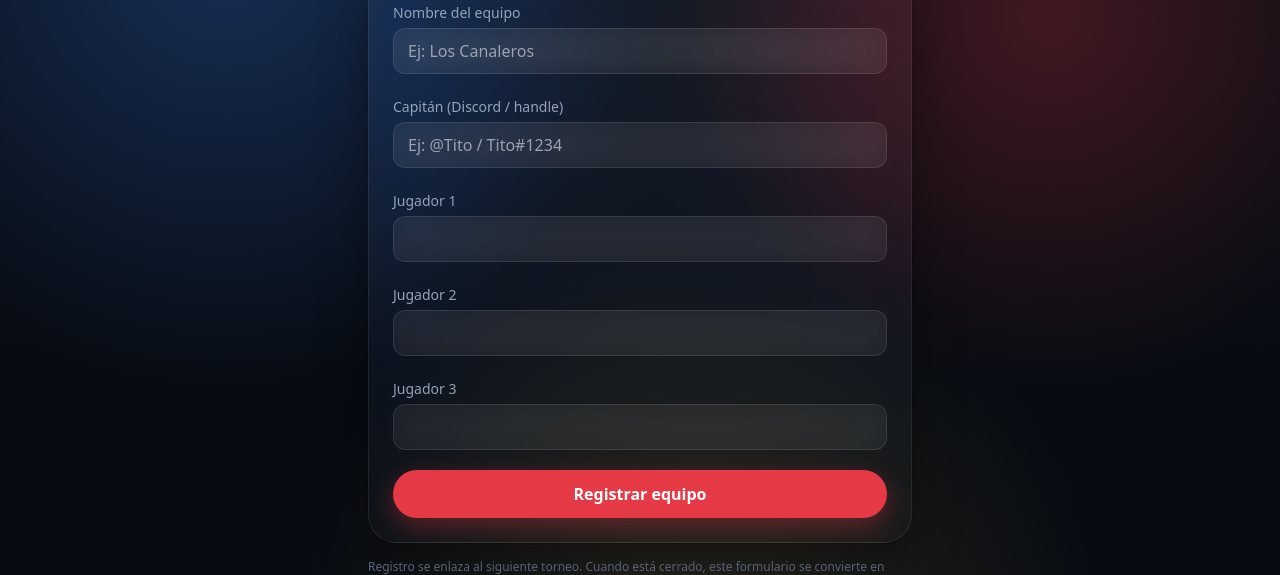
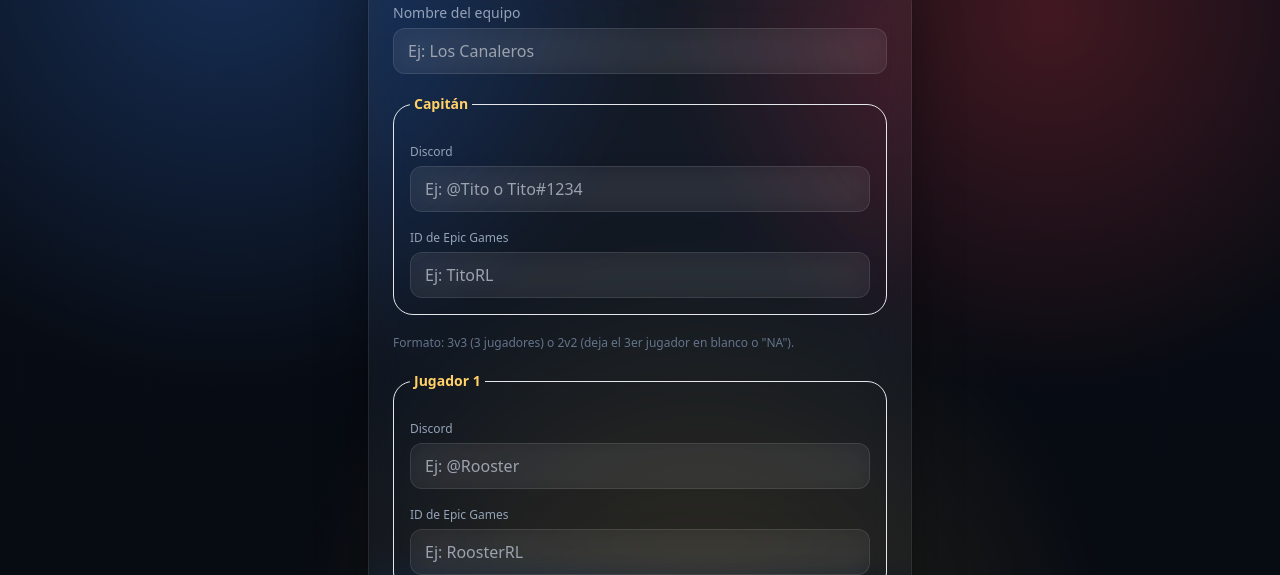
Before and after one commit to llmrfr14-lang/panama-rivals, a Next.js app in the folder panama-rivals/: page /register in a window 1280 px wide. Shown: the part 225-800 px from the top of the page. Built offline with nearby package versions, Linux system fonts and the light colour scheme; no server answers; the database is empty; a web font is replaced by a local one.

Commit message:
Register: collect Discord n Epic per captain+players (2v2 → 3rd NA
Co-authored-by: openhands <openhands@all-hands.dev>

```diff
--- a/panama-rivals/src/app/admin/page.tsx
+++ b/panama-rivals/src/app/admin/page.tsx
@@ -77,7 +77,13 @@ export default function AdminPage() {
               <div>
                 <p className="font-semibold">{r.teamName}</p>
                 <p className="text-xs text-slate-500">
-                  Cap: {r.captain} · {r.players.join(", ")}
+                  Cap: {r.captain.discord || r.captain.epicId
+                    ? `${r.captain.discord || "?"} / ${r.captain.epicId || "?"}`
+                    : "—"}
+                  <span className="mx-1.5 text-slate-600">·</span>
+                  {r.players
+                    .map((p) => `${p.discord || p.epicId ? (p.discord || "?") + " / " + (p.epicId || "?") : "—"}`)
+                    .join(" · ")}
                 </p>
               </div>
               <select
--- a/panama-rivals/src/app/register/page.tsx
+++ b/panama-rivals/src/app/register/page.tsx
@@ -4,21 +4,39 @@ import { useState } from "react";
 import { useI18n } from "@/lib/i18n";
 import { useStore } from "@/lib/store";
 
+type Contact = { discord: string; epicId: string };
+
+const emptyContact = (): Contact => ({ discord: "", epicId: "" });
+
 export default function RegisterPage() {
   const { lang } = useI18n();
   const { registerTeam } = useStore();
-  const [state, setState] = useState({ team: "", captain: "", players: ["", "", ""] });
+  const [state, setState] = useState({
+    team: "",
+    captain: emptyContact(),
+    players: [emptyContact(), emptyContact(), emptyContact()],
+  });
   const [done, setDone] = useState(false);
 
   const en = lang === "en";
 
-  const setPlayer = (i: number, v: string) =>
-    setState((s) => ({ ...s, players: s.players.map((p, j) => (j === i ? v : p)) }));
+  const setCaptain = (k: keyof Contact, v: string) =>
+    setState((s) => ({ ...s, captain: { ...s.captain, [k]: v } }));
+
+  const setPlayer = (i: number, k: keyof Contact, v: string) =>
+    setState((s) => ({
+      ...s,
+      players: s.players.map((p, j) => (j === i ? { ...p, [k]: v } : p)),
+    }));
 
   const submit = (e: React.FormEvent) => {
     e.preventDefault();
     if (done) return;
-    registerTeam(state.team.trim(), state.captain.trim(), state.players.map((p) => p.trim()));
+    const norm = (c: Contact) => ({ discord: c.discord.trim(), epicId: c.epicId.trim() });
+    const players = state.players.map(norm);
+    // If 2v2: the 3rd slot may be blank — normalize to "NA"
+    const roster = players.map((p, i) => (i === 2 && !p.discord && !p.epicId ? { discord: "NA", epicId: "NA" } : p));
+    registerTeam(state.team.trim(), norm(state.captain), roster);
     setDone(true);
   };
 
@@ -43,31 +61,80 @@ export default function RegisterPage() {
           />
         </label>
 
+        <fieldset className="rounded-2xl border border-white/8 bg-white/3 p-4">
+          <legend className="px-1 text-sm font-semibold text-rivals-gold">
+            {en ? "Captain" : "Capitán"}
+          </legend>
+          <div className="mt-2 space-y-3">
             <label className="block">
-          <span className="text-sm text-slate-400">
-            {en ? "Captain (Discord / handle)" : "Capitán (Discord / handle)"}
+              <span className="text-xs text-slate-400">Discord</span>
+              <input
+                required
+                value={state.captain.discord}
+                onChange={(e) => setCaptain("discord", e.target.value)}
+                className="mt-1 w-full soft-ring rounded-xl border border-white/10 bg-white/5 px-3.5 py-2.5 backdrop-blur-md transition focus:border-white/20"
+                placeholder={en ? "E.g.: @Tito or Tito#1234" : "Ej: @Tito o Tito#1234"}
+              />
+            </label>
+            <label className="block">
+              <span className="text-xs text-slate-400">
+                {en ? "Epic Games ID" : "ID de Epic Games"}
               </span>
               <input
                 required
-            value={state.captain}
-            onChange={(e) => setState((s) => ({ ...s, captain: e.target.value }))}
+                value={state.captain.epicId}
+                onChange={(e) => setCaptain("epicId", e.target.value)}
                 className="mt-1 w-full soft-ring rounded-xl border border-white/10 bg-white/5 px-3.5 py-2.5 backdrop-blur-md transition focus:border-white/20"
-            placeholder={en ? "E.g.: @Tito / Tito#1234" : "Ej: @Tito / Tito#1234"}
+                placeholder={en ? "E.g.: TitoRL" : "Ej: TitoRL"}
               />
             </label>
+          </div>
+        </fieldset>
+
+        <p className="text-xs text-slate-500">
+          {en
+            ? "Format: 3v3 (3 players) or 2v2 (leave the 3rd player blank or \"NA\")."
+            : "Formato: 3v3 (3 jugadores) o 2v2 (deja el 3er jugador en blanco o \"NA\")."}
+        </p>
 
         {state.players.map((p, i) => (
-          <label key={i} className="block">
-            <span className="text-sm text-slate-400">
+          <fieldset
+            key={i}
+            className="rounded-2xl border border-white/8 bg-white/3 p-4"
+          >
+            <legend className="px-1 text-sm font-semibold text-rivals-gold">
               {en ? "Player" : "Jugador"} {i + 1}
+              {i === 2 && (
+                <span className="ml-2 text-xs font-normal text-slate-500">
+                  ({en ? "2v2? leave blank" : "¿2v2? deja en blanco"})
+                </span>
+              )}
+            </legend>
+            <div className="mt-2 space-y-3">
+              <label className="block">
+                <span className="text-xs text-slate-400">Discord</span>
+                <input
+                  value={p.discord}
+                  onChange={(e) => setPlayer(i, "discord", e.target.value)}
+                  required={i < 2}
+                  className="mt-1 w-full soft-ring rounded-xl border border-white/10 bg-white/5 px-3.5 py-2.5 backdrop-blur-md transition focus:border-white/20"
+                  placeholder={en ? "E.g.: @Rooster" : "Ej: @Rooster"}
+                />
+              </label>
+              <label className="block">
+                <span className="text-xs text-slate-400">
+                  {en ? "Epic Games ID" : "ID de Epic Games"}
                 </span>
                 <input
-              required
-              value={p}
-              onChange={(e) => setPlayer(i, e.target.value)}
+                  value={p.epicId}
+                  onChange={(e) => setPlayer(i, "epicId", e.target.value)}
+                  required={i < 2}
                   className="mt-1 w-full soft-ring rounded-xl border border-white/10 bg-white/5 px-3.5 py-2.5 backdrop-blur-md transition focus:border-white/20"
+                  placeholder={en ? "E.g.: RoosterRL" : "Ej: RoosterRL"}
                 />
               </label>
+            </div>
+          </fieldset>
         ))}
 
         <button
--- a/panama-rivals/src/lib/store.tsx
+++ b/panama-rivals/src/lib/store.tsx
@@ -5,11 +5,16 @@ import { Match, Player, StatLine, Submission, Team } from "./types";
 import { initialMatches, players as seedPlayers, teams as seedTeams } from "./seed";
 import { getSupabase } from "./supabase/client";
 
+export type RivalContact = {
+  discord: string;
+  epicId: string;
+};
+
 export type Registration = {
   id: string;
   teamName: string;
-  captain: string;
-  players: string[]; // exactly 3 handles
+  captain: RivalContact;
+  players: RivalContact[]; // exactly 3 — third is "NA" when 2v2
   groupId: string | null;
   createdAt: number;
 };
@@ -18,7 +23,7 @@ type Store = {
   matches: Match[];
   submissions: Submission[];
   registrations: Registration[];
-  registerTeam: (teamName: string, captain: string, players: string[]) => Registration;
+  registerTeam: (teamName: string, captain: RivalContact, players: RivalContact[]) => Registration;
   assignGroup: (registrationId: string, groupId: string | null) => void;
   generateSchedule: () => void;
   submitResult: (
@@ -80,7 +85,14 @@ function groupMatchesFor(registrations: Registration[], groupId: string): Match[
 
 // ---- Supabase row mappers ----
 function regFromRow(r: any): Registration {
-  return { id: r.id, teamName: r.team_name, captain: r.captain, players: r.players ?? [], groupId: r.group_id ?? null, createdAt: Number(r.created_at) };
+  return {
+    id: r.id,
+    teamName: r.team_name,
+    captain: r.captain ?? { discord: "", epicId: "" },
+    players: r.players ?? [],
+    groupId: r.group_id ?? null,
+    createdAt: Number(r.created_at),
+  };
 }
 function matchFromRow(r: any): Match {
   return { id: r.id, stage: r.stage, groupId: r.group_id ?? undefined, homeTeamId: r.home_team_id, awayTeamId: r.away_team_id, homeScore: r.home_score, awayScore: r.away_score, status: r.status, stats: r.stats ?? [] };
@@ -277,7 +289,8 @@ export function StoreProvider({ children }: { children: React.ReactNode }) {
     const seeded = seedPlayers.find((p) => p.id === id);
     if (seeded) return seeded;
     for (const reg of state.registrations) {
-      if (reg.players.includes(id)) return { id, handle: id, teamId: reg.id };
+      const match = reg.players.find((p) => p.discord === id || p.epicId === id);
+      if (match) return { id, handle: [match.discord, match.epicId].filter(Boolean).join(" / "), teamId: reg.id };
     }
     return undefined;
   };
@@ -288,7 +301,7 @@ export function StoreProvider({ children }: { children: React.ReactNode }) {
     if (staticRoster.length > 0) return staticRoster;
     const reg = state.registrations.find((r) => r.id === teamId);
     if (!reg) return [];
-    return reg.players.map((handle) => ({ id: handle, handle, teamId: reg.id }));
+    return reg.players.map((p) => ({ id: p.discord || p.epicId, handle: [p.discord, p.epicId].filter(Boolean).join(" / "), teamId: reg.id }));
   };
 
   // NOTE: tokens derive from matchId only. Fine while local; once Supabase
```
Lines whose indentation alone changed are shown as unchanged.
